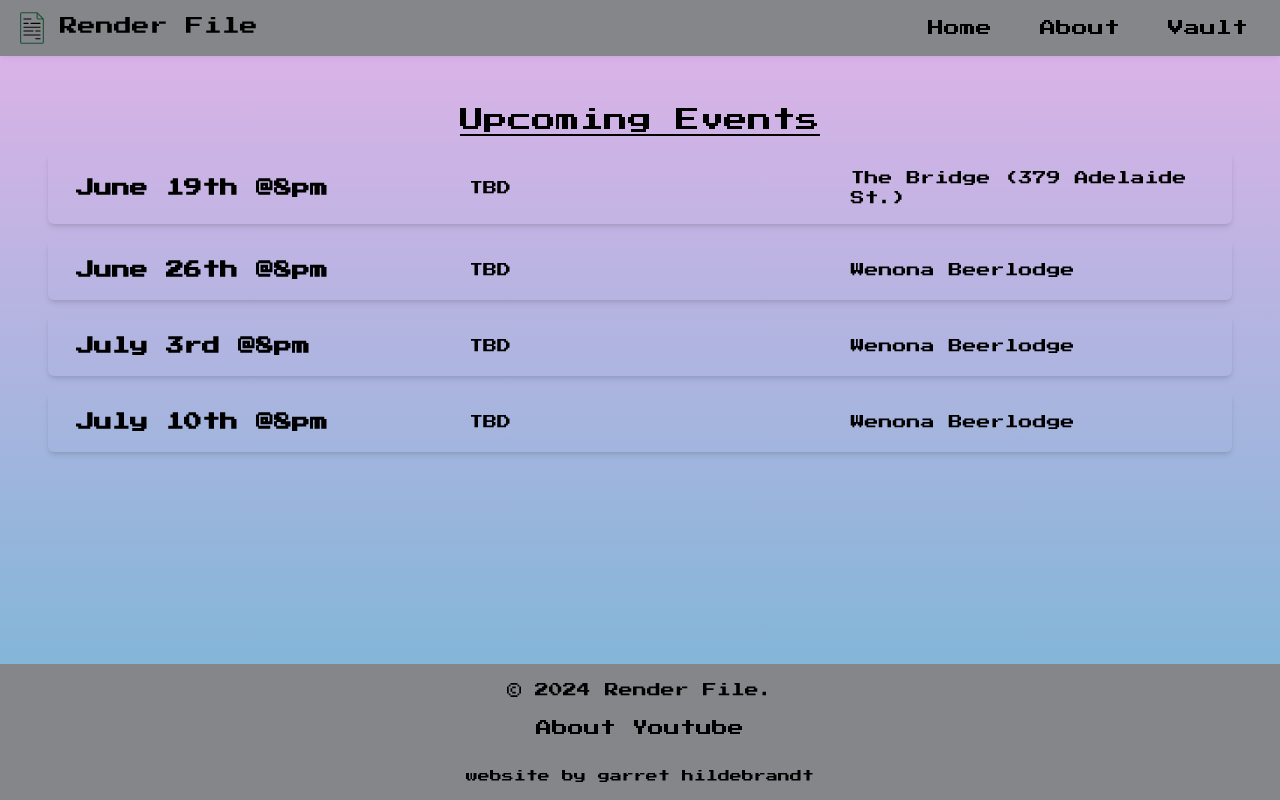
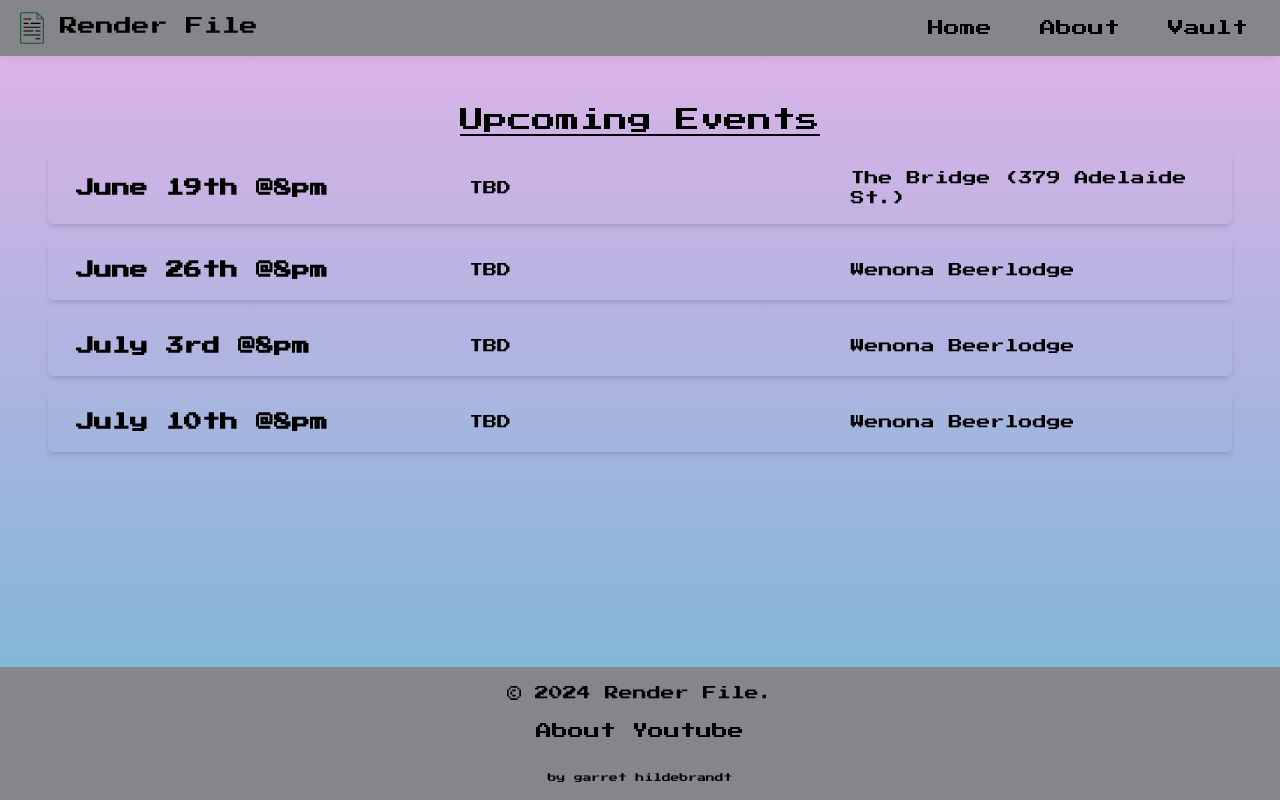
Before and after one commit to garrethil/render-file, a React (Vite) app in the folder client/: page / in a window 1280 px wide. Built offline with nearby package versions, Linux system fonts and the light colour scheme.

Commit message:
add styling in index.css

```diff
--- a/client/src/components/Footer.jsx
+++ b/client/src/components/Footer.jsx
@@ -17,9 +17,7 @@ const Footer = () => {
         </div>
       </div>
       <div className="flex justify-center pt-3 mt-3">
-        <p className="credits text-xs text-gray-400">
-          website by garret hildebrandt
-        </p>
+        <p className="credits text-gray-400">by garret hildebrandt</p>
       </div>
     </footer>
   );
--- a/client/src/index.css
+++ b/client/src/index.css
@@ -18,5 +18,5 @@
 }
 
 .credits {
-  font-size: 8;
+  font-size: 0.55rem;
 }
```
